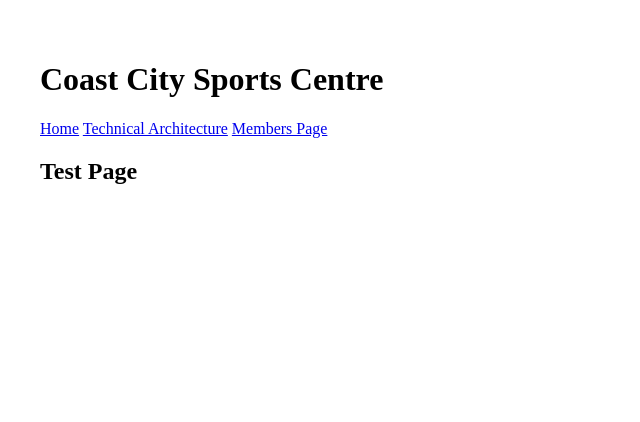
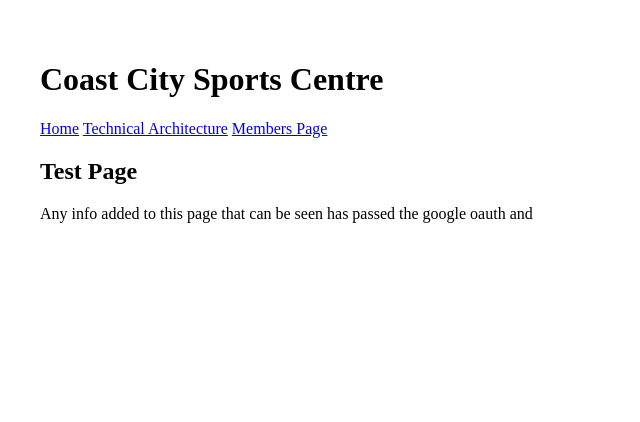
Before and after one commit to BebopingBooberies/KF6013, a PHP site: page /MembersPage.html in a window 1280 px wide. Shown: the top 422 px of the page, without its empty margins (0-640 px from the left). Run offline with PHP 8.4, Linux system fonts and the light colour scheme.

Commit message:
sorting php code

```diff
--- a/html/Evaluation.html
+++ b/html/Evaluation.html
@@ -12,7 +12,7 @@
     <nav>
         <a href="index.html">Home</a>
         <a href="Evaluation.html">Technical Architecture</a>
-        <a href="MembersPage.html">Members Page</a>
+        <a href="index.php">Members Page</a>
     </nav>
     <br>
     <h2>Cloud-Based vs Hosted servers</h2>
--- a/html/MembersPage.html
+++ b/html/MembersPage.html
@@ -12,11 +12,13 @@
     <nav>
         <a href="index.html">Home</a>
         <a href="Evaluation.html">Technical Architecture</a>
-        <a href="MembersPage.html">Members Page</a>
+        <a href="index.php">Members Page</a>
     </nav>
 
     <div id="test">
         <h2>Test Page</h2>
+
+        <p>Any info added to this page that can be seen has passed the google oauth and </p>
     </div>
 
 </body>
--- a/html/index.html
+++ b/html/index.html
@@ -12,7 +12,7 @@
     <nav>
         <a href="index.html">Home</a>
         <a href="Evaluation.html">Technical Architecture</a>
-        <a href="MembersPage.html">Members Page</a>
+        <a href="index.php">Members Page</a>
     </nav>
 
     <div>
--- a/html/index.php
+++ b/html/index.php
@@ -31,7 +31,7 @@ if (isset($_SESSION['access_token']) && $_SESSION['access_token']) {
         <nav>
             <a href="index.html">Home</a>
             <a href="Evaluation.html">Technical Architecture</a>
-            <a href="MembersPage.html">Members Page</a>
+            <a href="index.php">Members Page</a>
         </nav>
 
         <div id="test">
```
